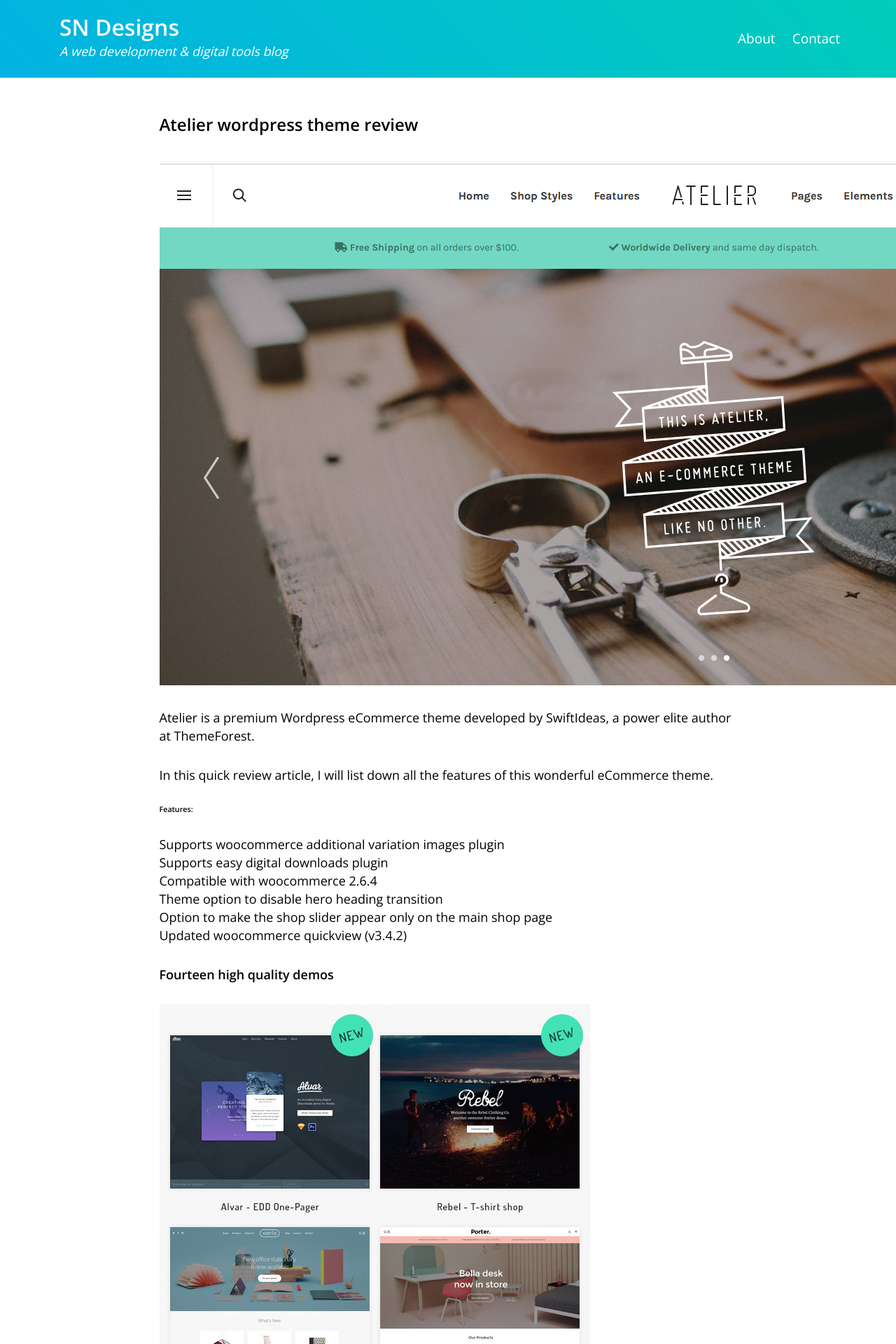
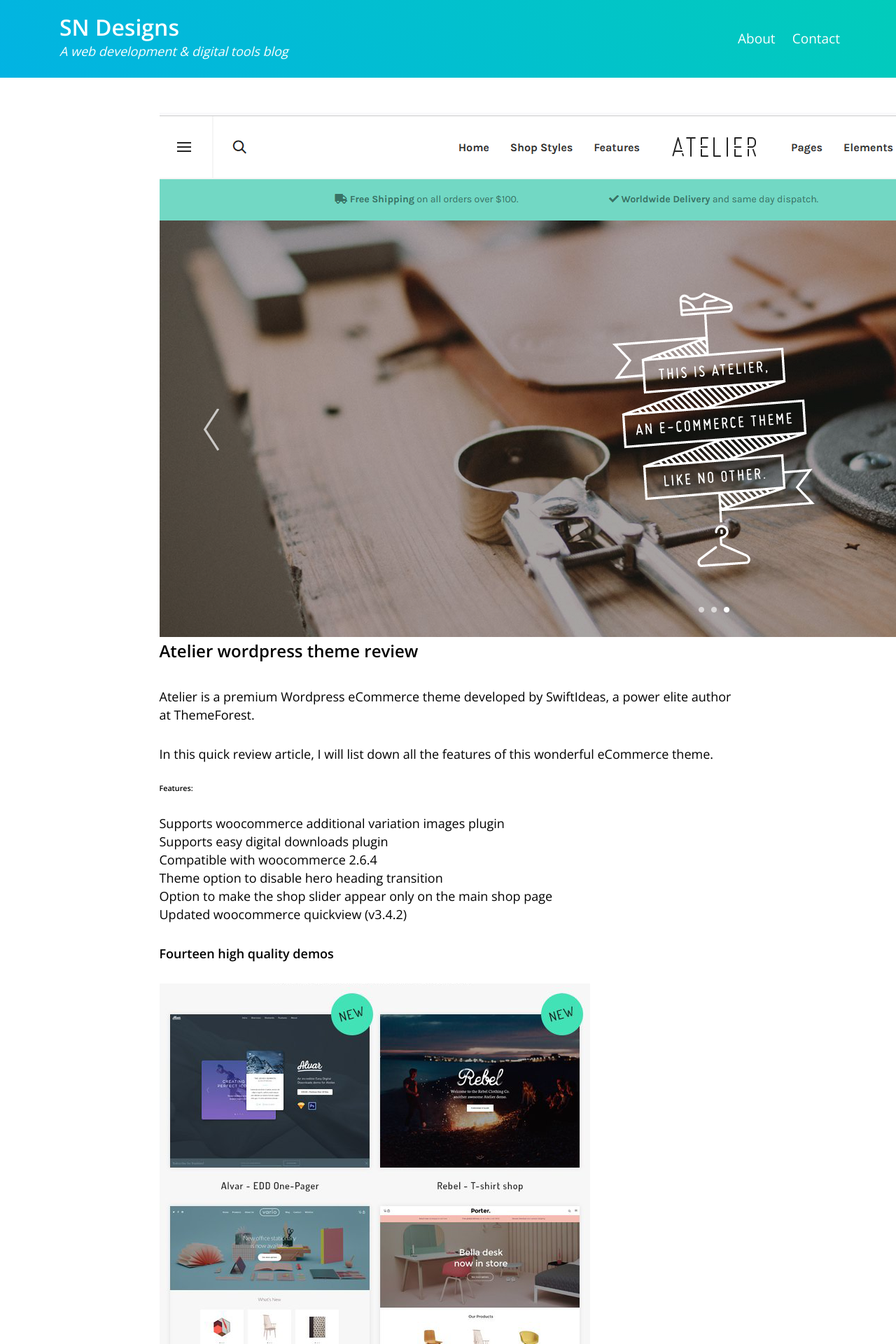
Before and after one commit to sndn/sndn.github.io, a Jekyll site: the page built from _posts/2022-11-16-atelier-wordpress-theme-review.html, in a window 1280 px wide. Shown: the top 1920 px of the page at 70% size. Built offline with Jekyll 4.4.1, drawn with Linux system fonts in a browser that asks for light colours.

Commit message:
Update 2022-11-16-atelier-wordpress-theme-review.html

```diff
--- a/_posts/2022-11-16-atelier-wordpress-theme-review.html
+++ b/_posts/2022-11-16-atelier-wordpress-theme-review.html
@@ -2,9 +2,9 @@
 layout: posts
 permalink: /atelier-wordpress-theme-review/
 ---
+<img src="/images/atelier_1.png"/>
+<h2>Atelier wordpress theme review</h2>
 
-<h2>Atelier wordpress theme review</h2>
-<img src="/images/atelier_1.png"/>
 
 <p>Atelier is a premium Wordpress eCommerce theme developed by SwiftIdeas, a power elite author at ThemeForest.</p>
 
```
